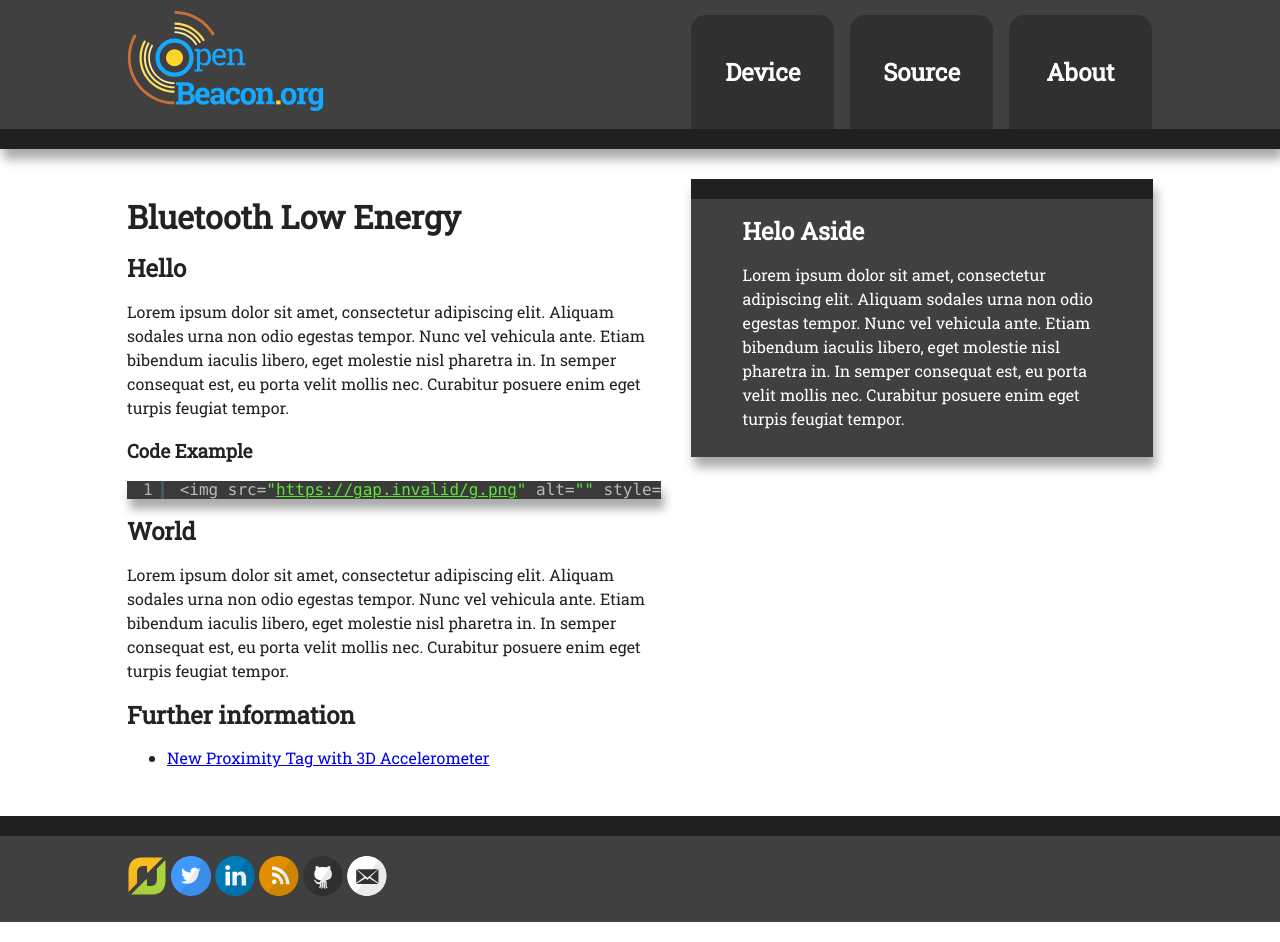
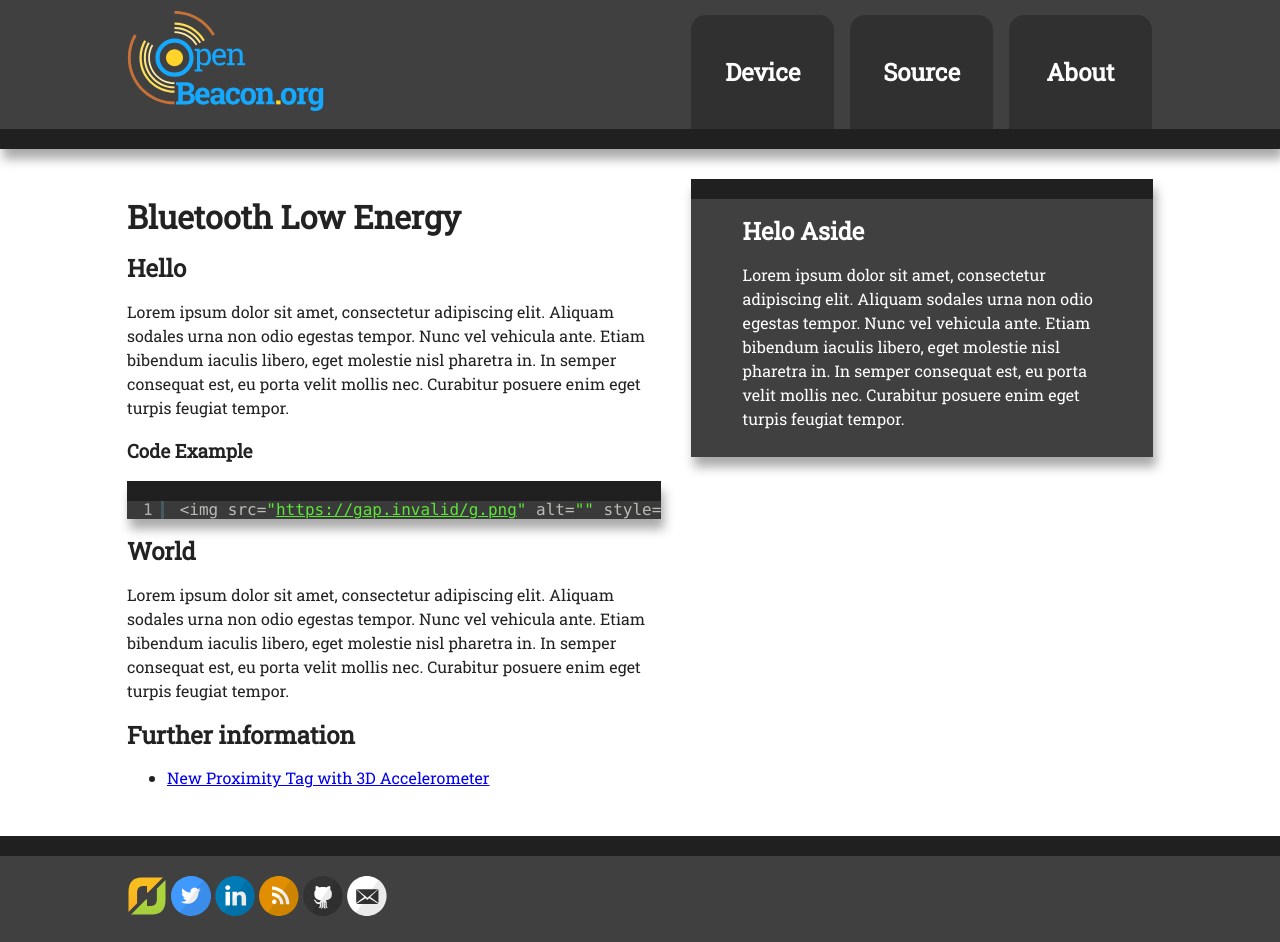
Before and after one commit to meriac/openbeacon-ng, a Jekyll site: the page built from index.html, in a window 1280 px wide. Built offline with Jekyll 4.4.1, drawn with Linux system fonts in a browser that asks for light colours.

Commit message:
added border to code boxes

```diff
--- a/css/style.css
+++ b/css/style.css
@@ -76,12 +76,18 @@ body{ font:16px/24px 'Roboto Slab', serif; }
 }
 
 /* ===================
-    ALL: Orange Theme
+    ALL: Dark Theme
    =================== */
 
-#header-container{ border-bottom: 20px solid #202020; }
-#footer-container{ border-top:    20px solid #202020; }
-#main aside      { border-top:    20px solid #202020; }
+	#header-container{
+		border-bottom: 20px solid #202020;
+	}
+
+	#footer-container,
+	#main aside,
+	.syntaxhighlighter{
+		border-top:    20px solid #202020;
+	}
 
 #header-container,
 #footer-container,
```
